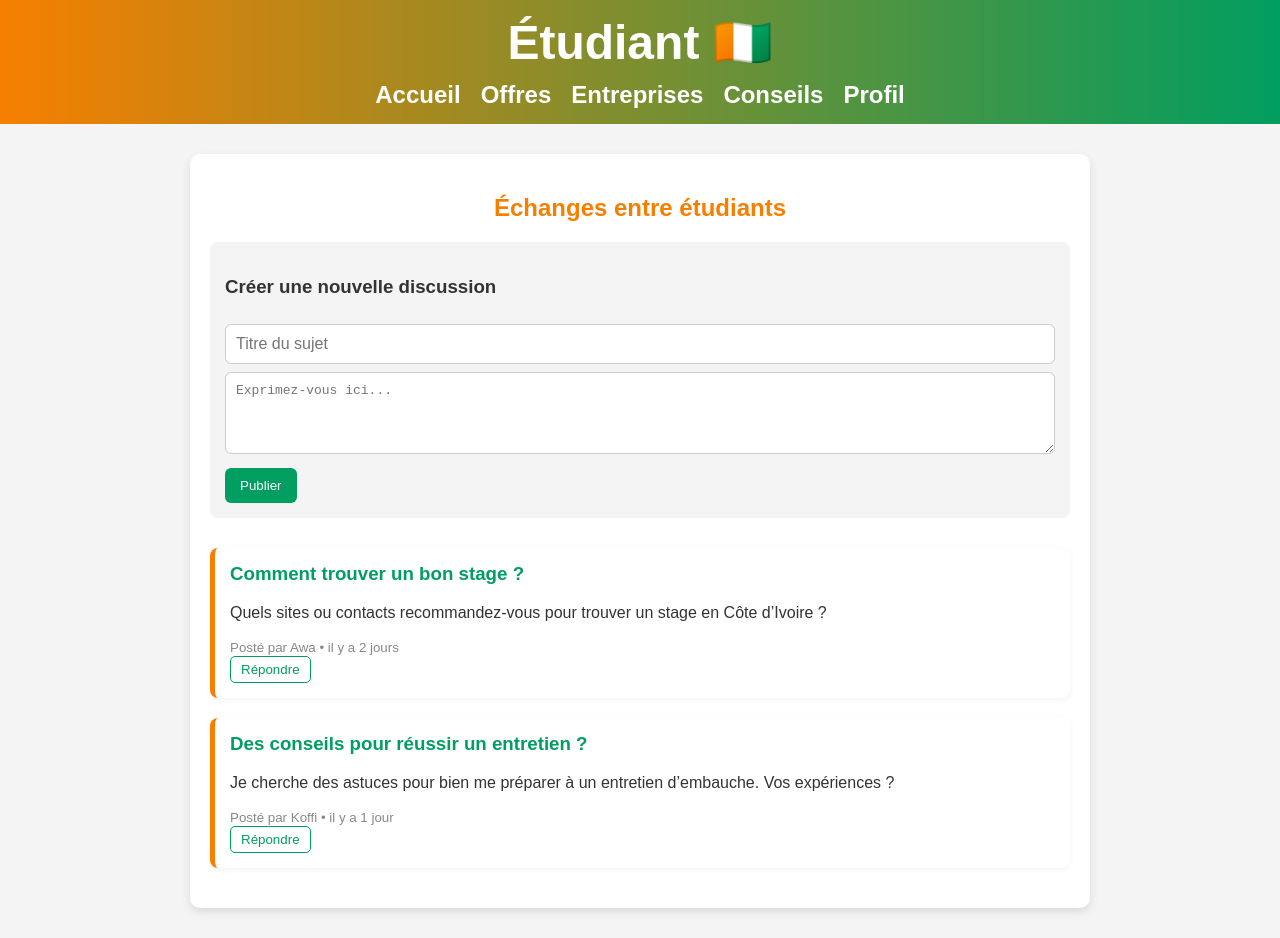
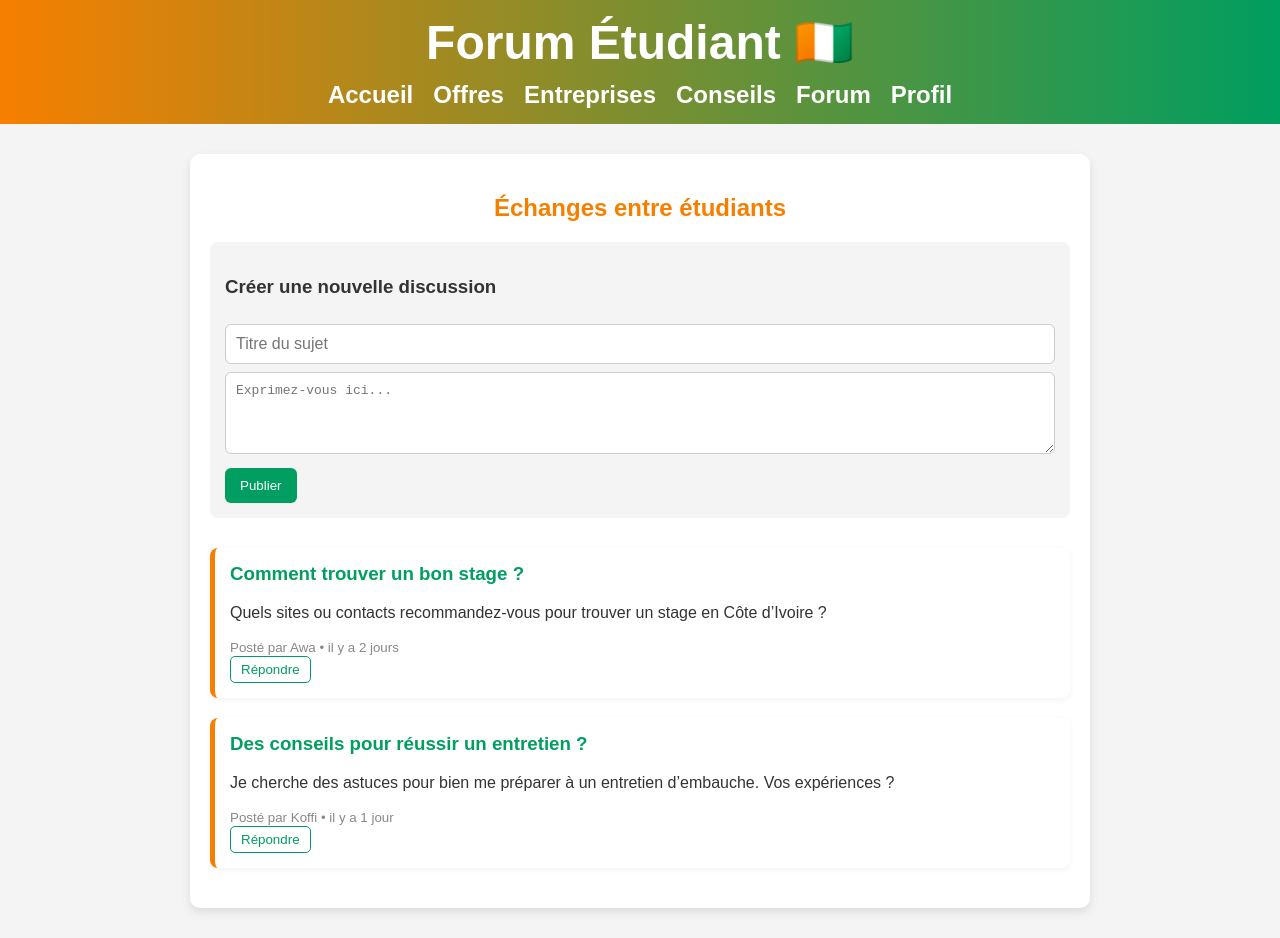
Before and after one commit to begoublealexmarvin-design/EMPLOI-STAGE, a plain HTML site: page forum.html in a window 1280 px wide. Drawn offline with Linux system fonts and the light colour scheme.

Commit message:
modification

```diff
--- a/forum.html
+++ b/forum.html
@@ -139,12 +139,13 @@ nav a:hover { text-decoration: underline; }
 <body>
 
   <header>
-    <h1> Étudiant 🇨🇮</h1>
+    <h1>Forum Étudiant 🇨🇮</h1>
 <nav>
     <a href="index.html">Accueil</a>
     <a href="offres.html">Offres</a>
     <a href="entreprises.html">Entreprises</a>
     <a href="conseils.html">Conseils</a>
+    <a href="forum.html">Forum</a>
     <a href="profil.html">Profil</a>
   </nav>
    </header>
```
Also changed, not shown: conseils.html (+1 -0 lines), entreprises.html (+2 -1 lines), index.html (+1 -1 lines), offres.html (+1 -0 lines), profil.html (+1 -0 lines).
